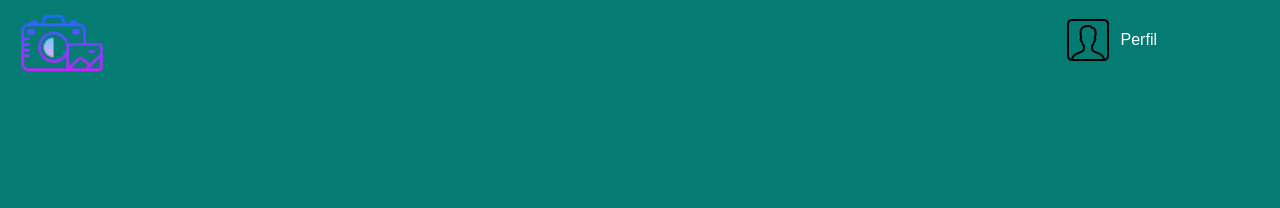
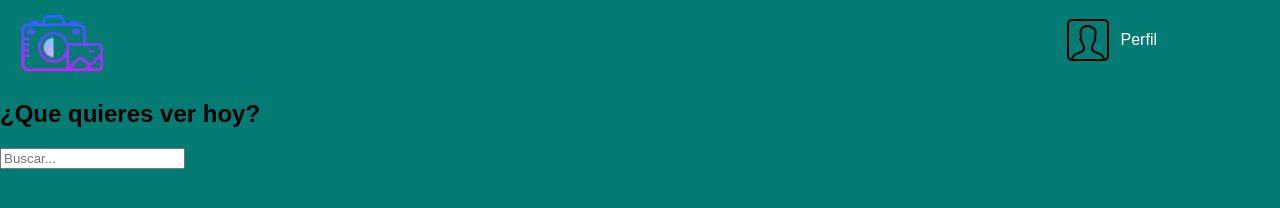
Before and after one commit to Rojas-Andres/Pagina-videos, a plain HTML site: page index.html in a window 1280 px wide. Drawn offline with Linux system fonts and the light colour scheme; a web font is replaced by a local one.

Commit message:
Creacion del buscador

```diff
--- a/index.html
+++ b/index.html
@@ -9,6 +9,7 @@
 </head>
 <body>
     <header class="header">
+
         <img class="header__img" src="./icons8-cámara-64.png" alt="">
         <!-- contenedor del menu -->
         <div class="header__menu">
@@ -24,6 +25,10 @@
             </div>
         </div>
     </header>
+    <section class="menu">
+        <h2 class="menu__titulo">¿Que quieres ver hoy?</h2>
+        <input class="menu__input" type="text" placeholder="Buscar..."> <!-- El placeholder : es el texto interno -->
+    </section>
 
 </body>
 </html>
```
